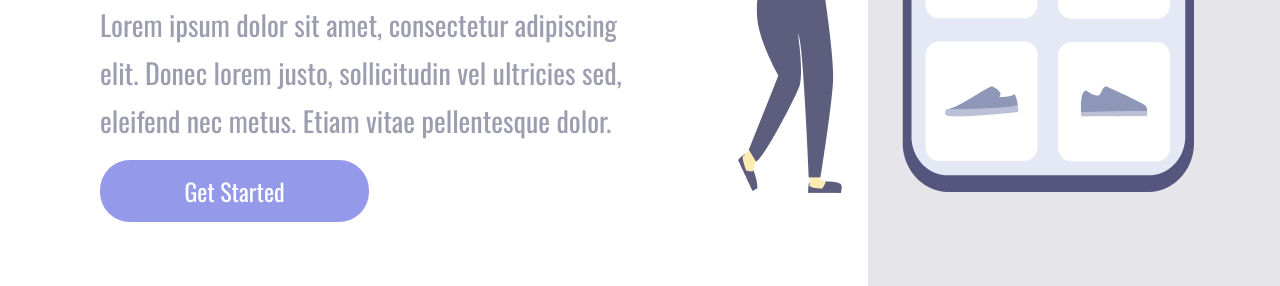
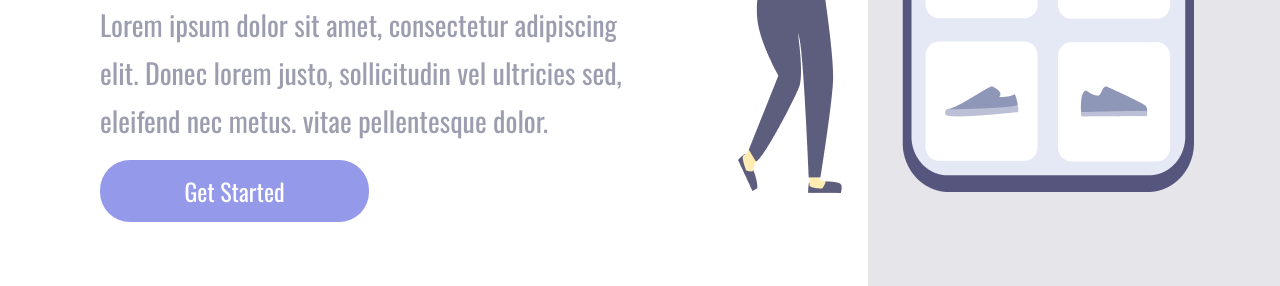
Before and after one commit to SatorninoXP/projeto-resposive, a plain HTML site: page index.html in a window 1280 px wide. Shown: the part 514-800 px from the top of the page. Drawn offline with nearby package versions, Linux system fonts and the light colour scheme.

Commit message:
alteraçao paragrafo

```diff
--- a/index.html
+++ b/index.html
@@ -17,7 +17,7 @@
             <h1> Easy Shopping Via Mobile</h1>
             <p>Lorem ipsum dolor sit amet, consectetur  adipiscing
                 elit. Donec lorem justo, sollicitudin vel ultricies sed,
-                eleifend nec metus. Etiam vitae pellentesque dolor. </p>
+                eleifend nec metus. vitae pellentesque dolor. </p>
             <button> Get Started</button>
 
         </section>
```
